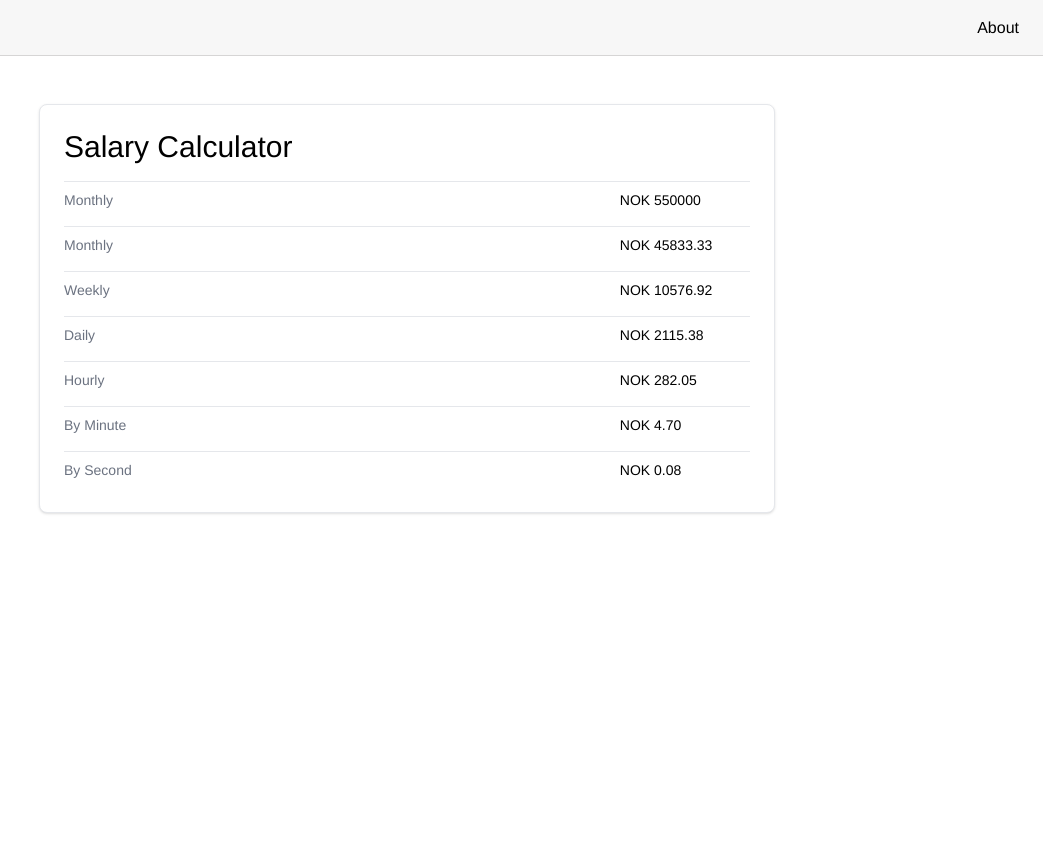
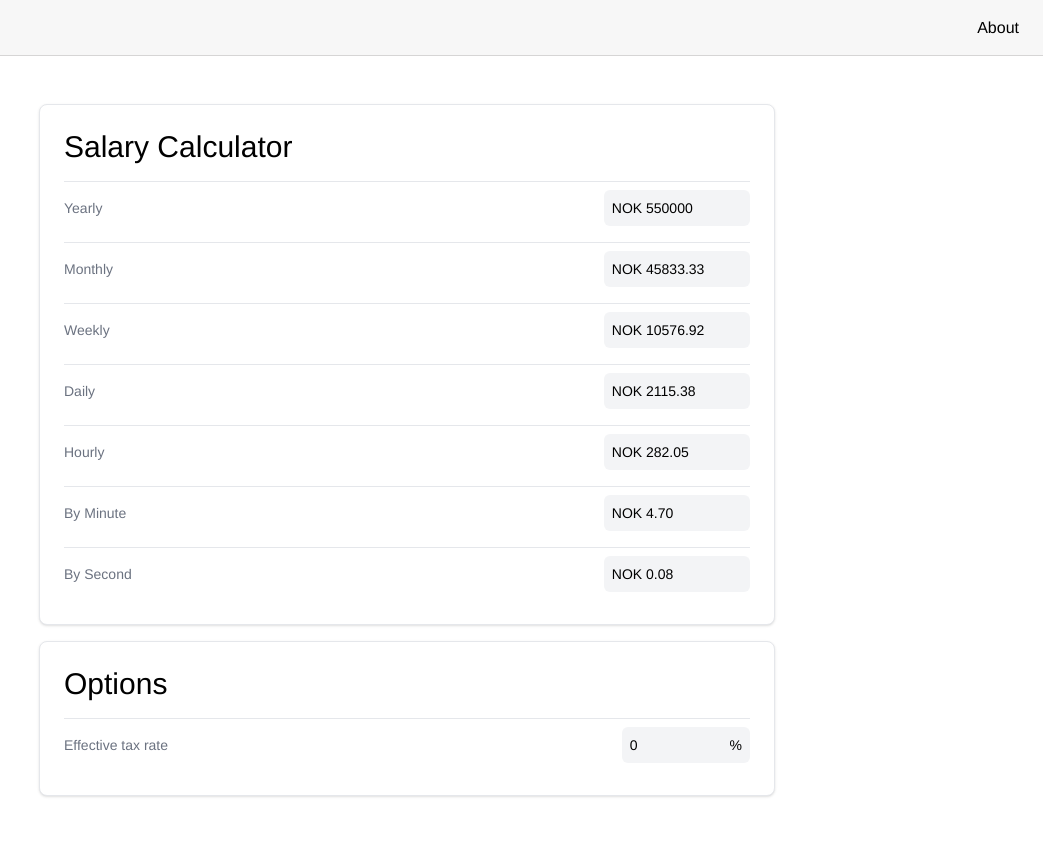
Before and after one commit to Tollii/Lonnskalkulator, an ASP.NET Core app: page / in a window 1280 px wide. Shown: the whole page, without its empty margins (237-1280 px from the left). Before the commit the page ends 514 px from the top, so only its background shows below. Run offline with ASP.NET Core 8, Linux system fonts and the light colour scheme; style sheets or scripts are compiled from the project's sources; some libraries are stand-ins or nearby versions.

Commit message:
Add tax rate

```diff
--- a/Client/Pages/Index.razor
+++ b/Client/Pages/Index.razor
@@ -8,52 +8,101 @@
                     <h2 class="text-lg font-medium sm:text-xl lg:text-2xl xl:text-3xl">Salary Calculator</h2>
                     <div class="grid grid-cols-1 gap-2">
                         <div class="flex items-center justify-between py-2 border-t border-gray-200">
-                            <label for="yearly" class="text-sm text-gray-500 ">Monthly</label>
-                            <div class="text-sm font-medium">
+                            <label for="yearly" class="text-sm text-gray-500 ">Yearly</label>
+                            <div class="text-sm font-medium bg-gray-100 p-2 rounded-md">
                                 NOK
-                                <input id="yearly" type="number" @bind="Salary.Yearly" @bind:event="oninput" class="text-sm font-medium w-24">
+                                <input  id="yearly" type="number" @bind="Salary.Yearly" @bind:event="oninput" class="text-sm font-medium w-24 bg-gray-100">
+                                <br/>
+                                @if (Salary.TaxRatePercent > 0)
+                                {
+                                    <small class="text-sm text-gray-500"><i>@Salary.YearlyAfterTax after tax</i></small>
+                                }
                             </div>
                         </div>
                         <div class="flex items-center justify-between py-2 border-t border-gray-200 ">
                             <label for="monthly" class="text-sm text-gray-500 ">Monthly</label>
-                            <div class="text-sm font-medium">
+                            <div class="text-sm font-medium bg-gray-100 p-2 rounded-md">
                                 NOK
-                                <input id="monthly" type="number" @bind="Salary.Monthly" @bind:event="oninput" class="text-sm font-medium w-24">
+                                <input  id="monthly" type="number" @bind="Salary.Monthly" @bind:event="oninput" class="text-sm font-medium w-24 bg-gray-100">
+                                <br/>
+                                @if (Salary.TaxRatePercent > 0)
+                                {
+                                    <small class="text-sm text-gray-500"><i>@Salary.MonthlyAfterTax after tax</i></small>
+                                }
                             </div>
                         </div>
                         <div class="flex items-center justify-between py-2 border-t border-gray-200 ">
                             <label for="weekly" class="text-sm text-gray-500 ">Weekly</label>
-                            <div class="text-sm font-medium">
+                            <div class="text-sm font-medium bg-gray-100 p-2 rounded-md">
                                 NOK
-                                <input id="weekly" type="number" @bind="Salary.Weekly" @bind:event="oninput" class="text-sm font-medium w-24">
+                                <input  id="weekly" type="number" @bind="Salary.Weekly" @bind:event="oninput" class="text-sm font-medium w-24 bg-gray-100">
+                                <br/>
+                                @if (Salary.TaxRatePercent > 0)
+                                {
+                                    <small class="text-sm text-gray-500"><i>@Salary.WeeklyAfterTax after tax</i></small>
+                                }
                             </div>
                         </div>
                         <div class="flex items-center justify-between py-2 border-t border-gray-200 ">
                             <label for="daily" class="text-sm text-gray-500 ">Daily</label>
-                            <div class="text-sm font-medium">
+                            <div class="text-sm font-medium bg-gray-100 p-2 rounded-md">
                                 NOK
-                                <input id="daily" type="number" @bind="Salary.Daily" @bind:event="oninput" class="text-sm font-medium w-24">
+                                <input  id="daily" type="number" @bind="Salary.Daily" @bind:event="oninput" class="text-sm font-medium w-24 bg-gray-100">
+                                <br/>
+                                @if (Salary.TaxRatePercent > 0)
+                                {
+                                    <small class="text-sm text-gray-500"><i>@Salary.DailyAfterTax after tax</i></small>
+                                }
                             </div>
                         </div>
                         <div class="flex items-center justify-between py-2 border-t border-gray-200 ">
                             <div class="text-sm text-gray-500 ">Hourly</div>
-                            <div class="text-sm font-medium">
+                            <div class="text-sm font-medium bg-gray-100 p-2 rounded-md">
                                 NOK
-                                <input type="number" @bind="Salary.Hourly" @bind:event="oninput" class="text-sm font-medium w-24">
+                                <input type="number" @bind="Salary.Hourly" @bind:event="oninput" class="text-sm font-medium w-24 bg-gray-100">
+                                <br/>
+                                @if (Salary.TaxRatePercent > 0)
+                                {
+                                    <small class="text-sm text-gray-500"><i>@Salary.HourlyAfterTax after tax</i></small>
+                                }
                             </div>
                         </div>
                         <div class="flex items-center justify-between py-2 border-t border-gray-200 ">
                             <label for="by-minute" class="text-sm text-gray-500 ">By Minute</label>
-                            <div id="by-minute" class="text-sm font-medium">
+                            <div class="text-sm font-medium bg-gray-100 p-2 rounded-md">
                                 NOK
-                                <input type="number" @bind="Salary.ByMinute" @bind:event="oninput" class="text-sm font-medium w-24">
+                                <input  id="by-minute" type="number" @bind="Salary.ByMinute" @bind:event="oninput" class="text-sm font-medium w-24 bg-gray-100">
+                                <br/>
+                                @if (Salary.TaxRatePercent > 0)
+                                {
+                                    <small class="text-sm text-gray-500"><i>@Salary.ByMinuteAfterTax after tax</i></small>
+                                }
                             </div>
                         </div>
                         <div class="flex items-center justify-between py-2 border-t border-gray-200 ">
                             <label for="by-second" class="text-sm text-gray-500 ">By Second</label>
-                            <div class="text-sm font-medium">
+                            <div class="text-sm font-medium bg-gray-100 p-2 rounded-md">
                                 NOK
-                                <input id="by-second" type="number" @bind="Salary.BySecond" @bind:event="oninput" class="text-sm font-medium w-24">
+                                <input  id="by-second" type="number" @bind="Salary.BySecond" @bind:event="oninput" class="text-sm font-medium w-24 bg-gray-100">
+                                <br/>
+                                @if (Salary.TaxRatePercent > 0)
+                                {
+                                    <small class="text-sm text-gray-500"><i>@Salary.BySecondAfterTax after tax</i></small>
+                                }
+                            </div>
+                        </div>
+                    </div>
+                </div>
+            </div>
+            <div class="bg-white  border border-gray-200  shadow sm:rounded-lg w-full">
+                <div class="p-6 flex flex-col gap-4">
+                    <h2 class="text-lg font-medium sm:text-xl lg:text-2xl xl:text-3xl">Options</h2>
+                    <div class="grid grid-cols-1 gap-2">
+                        <div class="flex items-center justify-between py-2 border-t border-gray-200">
+                            <label for="tax-rate" class="text-sm text-gray-500 ">Effective tax rate</label>
+                            <div class="text-sm font-medium bg-gray-100 p-2 rounded-md">
+                                <input  id="tax-rate" type="number" @bind="Salary.TaxRatePercent" @bind:event="oninput" class="text-sm font-medium w-24 bg-gray-100">
+                                %
                             </div>
                         </div>
                     </div>
```
Also changed, not shown: Client/Salary/Salary.cs (+33 -6 lines).
